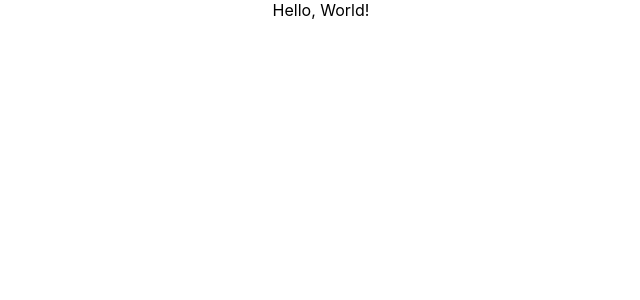
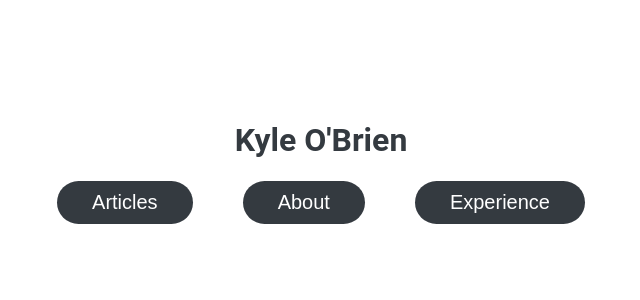
Before and after one commit to Kyle1668/kyleobrien.io.frontend, a React (Create React App) app: page / in a window 1280 px wide. Shown: the top 300 px of the page, without its empty margins (319-959 px from the left). Built offline with nearby package versions, Linux system fonts and the light colour scheme.

Commit message:
Began formatitng the header buttons

```diff
--- a/src/components/Header.tsx
+++ b/src/components/Header.tsx
@@ -1,7 +1,17 @@
 import React from "react";
+import NavButton from "./NavButton";
+
+import "../stylesheets/Header.scss";
 
 export const Header: React.FC = () => {
-  return <div>Hello, World!</div>;
+  return (
+    <div className="Header">
+      <h1>Kyle O'Brien</h1>
+      <NavButton pageName="Articles" isCurrentPage={true} />
+      <NavButton pageName="About" isCurrentPage={false} />
+      <NavButton pageName="Experience" isCurrentPage={false} />
+    </div>
+  );
 };
 
 export default Header;
--- /dev/null
+++ b/src/components/NavButton.tsx
@@ -0,0 +1,18 @@
+import React from "react";
+
+import "../stylesheets/NavButton.scss";
+
+interface props {
+  pageName: string;
+  isCurrentPage: boolean;
+}
+
+const NavButton: React.FC<props> = (input: props) => {
+  return (
+    <button className="NavButton">
+      {input.pageName}
+    </button>
+  );
+};
+
+export default NavButton;
--- a/src/stylesheets/App.scss
+++ b/src/stylesheets/App.scss
@@ -1,38 +1,5 @@
 .App {
-  text-align: center;
+  color: #343a40;
+  background-color: #ffffff;
+  font-family: Roboto;
 }
-
-.App-logo {
-  height: 40vmin;
-  pointer-events: none;
-}
-
-@media (prefers-reduced-motion: no-preference) {
-  .App-logo {
-    animation: App-logo-spin infinite 20s linear;
-  }
-}
-
-.App-header {
-  background-color: #282c34;
-  min-height: 100vh;
-  display: flex;
-  flex-direction: column;
-  align-items: center;
-  justify-content: center;
-  font-size: calc(10px + 2vmin);
-  color: white;
-}
-
-.App-link {
-  color: #61dafb;
-}
-
-@keyframes App-logo-spin {
-  from {
-    transform: rotate(0deg);
-  }
-  to {
-    transform: rotate(360deg);
-  }
-}
--- /dev/null
+++ b/src/stylesheets/Header.scss
@@ -0,0 +1,13 @@
+.Header {
+  width: 100%;
+  padding-top: 100px;
+  padding-bottom: 100px;
+  text-align: center;
+}
+
+.Header {
+    .NavButton {
+        margin-left: 25px;
+        margin-right: 25px;
+    }
+}
--- /dev/null
+++ b/src/stylesheets/NavButton.scss
@@ -0,0 +1,15 @@
+.NavButton {
+    font-style: normal;
+    font-weight: normal;
+    font-size: 20px;
+    text-align: center;
+    color: #343a40;
+    padding-top: 10px;
+    padding-bottom: 10px;
+    padding-left: 35px;
+    padding-right: 35px;
+    background: #343a40;
+    border-radius: 25px;
+    color: #ffffff;
+    border: none;
+}
```
